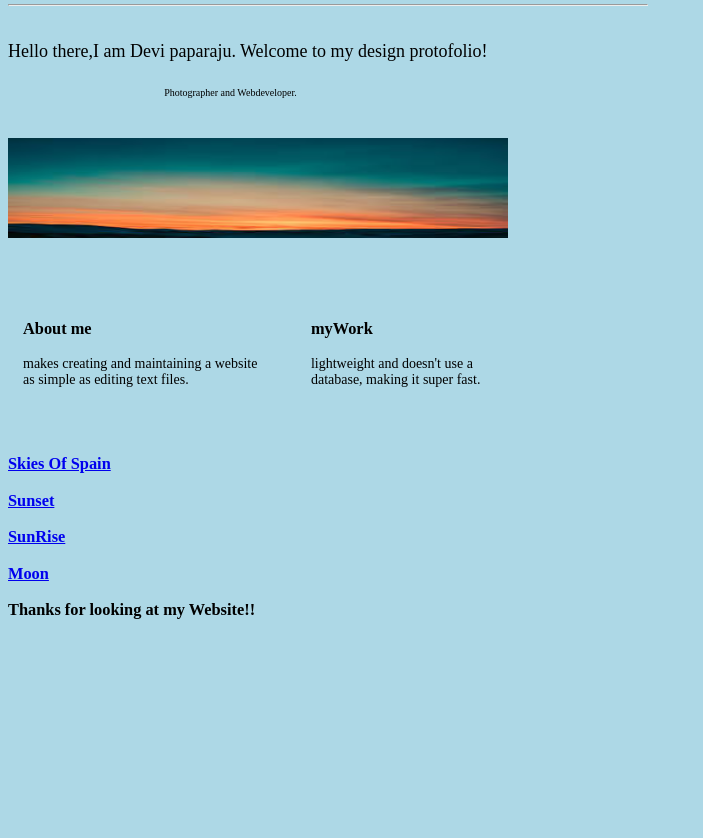
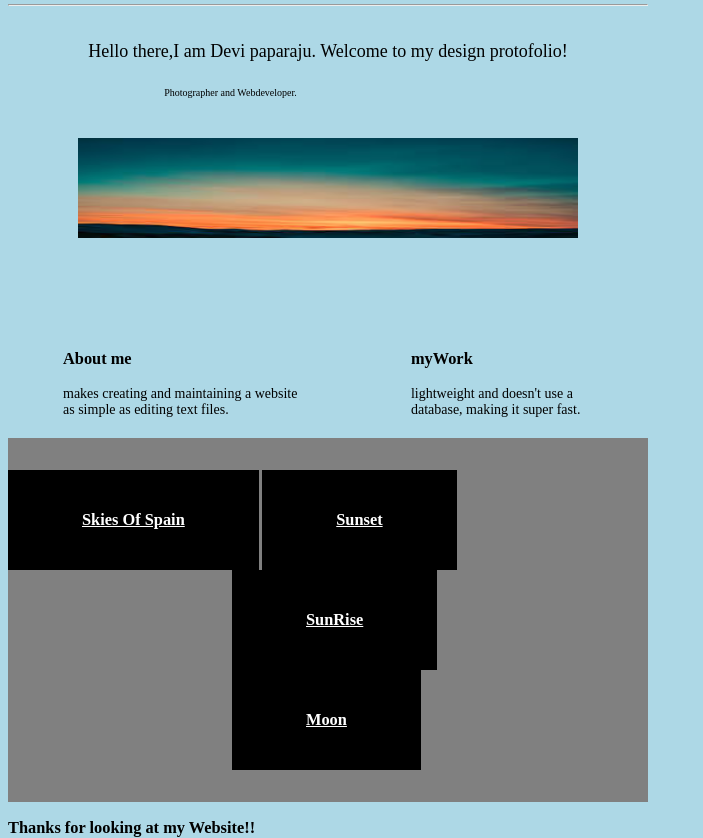
Before and after one commit to devipaparaju/Images_PSD, a plain HTML site: page index.html in a window 1280 px wide. Shown: the part 81-919 px from the top of the page, without its empty margins (0-703 px from the left). Before the commit the page ends 800 px from the top, so only its background shows below. Drawn offline with Linux system fonts and the light colour scheme; a web font is replaced by a local one.

Commit message:
First Commit

```diff
--- a/css/main.css
+++ b/css/main.css
@@ -54,7 +54,7 @@ body {
 	color: black;
 	/**#D8D8D8;**/
 	font-family: 'italic';
-	text-align: left;
+	text-align: center;
 }
 
 .header h1 {
@@ -85,6 +85,34 @@ body {
 
 .item {
 	display : inline-block;
-		padding: 15px 35px 55px 15px;
+		padding: 45px 55px 75px 55px;
 
 }
+
+#social {
+background-color: grey;
+	padding: 5% 0;
+
+}
+
+#social > div{
+	margin :0 auto;
+	width : 20%;
+
+}
+
+#social > a {
+	background-color: black;
+    color: white;
+    display: inline-block;
+    padding: 40px 74px;
+    text-align: center;
+}
+
+#social > a:nth-child(n+3) {
+	margin-left: 35%;
+}
+#social h3 {
+	margin : 0;
+
+}
--- a/index.html
+++ b/index.html
@@ -46,8 +46,8 @@
 			</div>
 			</div>
 			<!---- phtograph---------->
-			<section id="social">
-			<div id="Photos-icons">
+
+			<div id="social">
 				<!-- FRANCE-->
 				<a href="#">
 					<i class="Spain"></i>
@@ -69,7 +69,7 @@
 					<h3>Moon</h3>
 				</a>
 			</div>
-		</section>
+
 
 		<div class = "statement">
 		<h3> Thanks for looking at my Website!!</h3>
```
